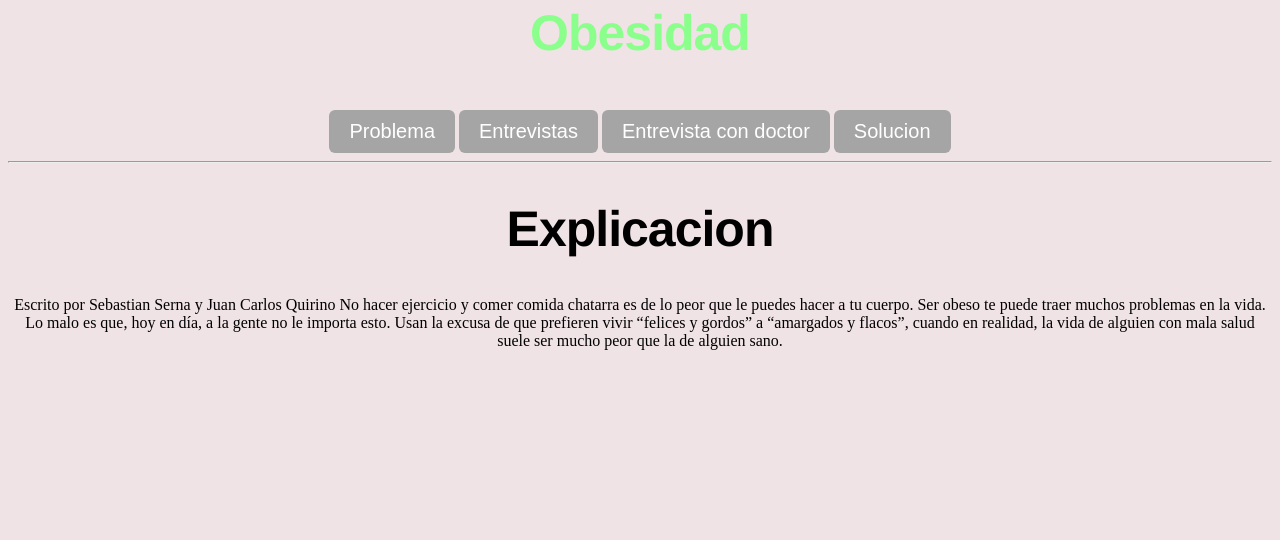
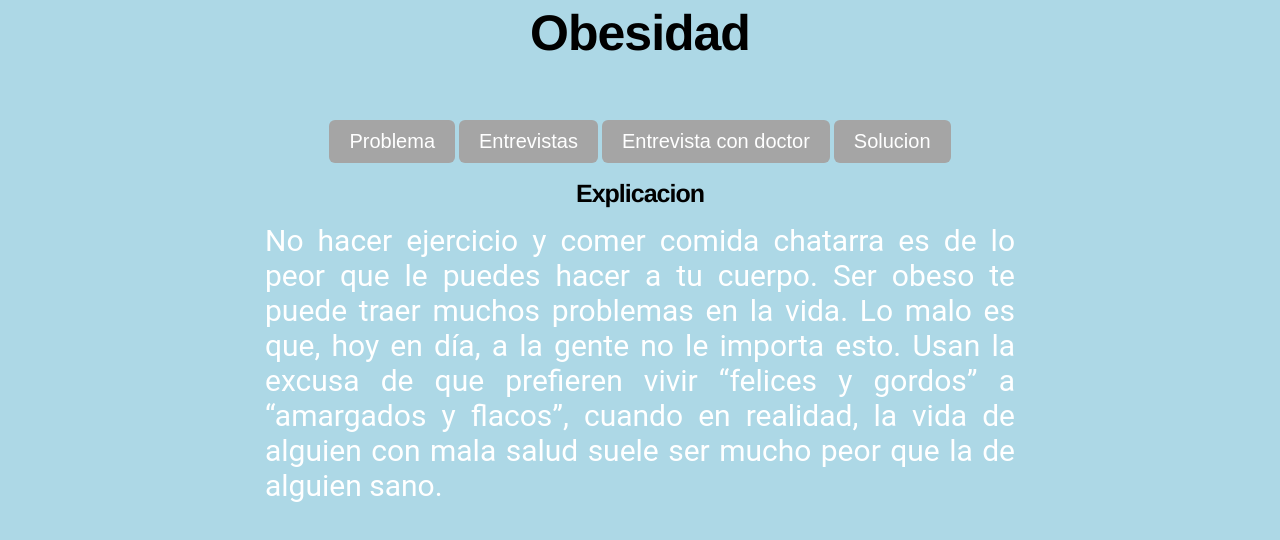
Before and after one commit to sernap97/QuirinoC.github.io, a plain HTML site: page index.html in a window 1280 px wide. Drawn offline with nearby package versions, Linux system fonts and the light colour scheme.

Commit message:
Removed hate

```diff
--- a/index.html
+++ b/index.html
@@ -10,24 +10,34 @@
     <h1 id="headerTitle">Obesidad</h1>
     <div id="container">
       <br>
-      <button id="problema_Button" class="btn">Problema</button>
-      <button id="entrevistas_Button" class="btn">Entrevistas</button>
-      <button id="experto_Button" class="btn">Entrevista con doctor</button>
-      <button id="solucion_Button" class="btn">Solucion</button>
-      <hr/>
+      <div id="buttons">
+        <button id="problema_Button" class="btn">Problema</button>
+        <button id="entrevistas_Button" class="btn">Entrevistas</button>
+        <button id="experto_Button" class="btn">Entrevista con doctor</button>
+        <button id="solucion_Button" class="btn">Solucion</button>
+      </div>
+
       <div id="problema">
        <h2> Explicacion </h2>
-        Escrito por Sebastian Serna y Juan Carlos Quirino
-        No hacer ejercicio y comer comida chatarra es de lo peor que le puedes hacer a tu cuerpo. Ser obeso te puede traer muchos problemas en la vida. Lo malo es que, hoy en día, a la gente no le importa esto. Usan la excusa de que prefieren vivir “felices y gordos” a “amargados y flacos”, cuando en realidad, la vida de alguien con mala salud suele ser mucho peor que la de alguien sano.
+       <center>
+        <div id="problemaTexto">
+
+            <p>
+              No hacer ejercicio y comer comida chatarra es de lo peor que le puedes hacer a tu cuerpo. Ser obeso te puede traer muchos problemas en la vida. Lo malo es que, hoy en día, a la gente no le importa esto. Usan la excusa de que prefieren vivir “felices y gordos” a “amargados y flacos”, cuando en realidad, la vida de alguien con mala salud suele ser mucho peor que la de alguien sano.
+              </p>
+
+          </div>
+         </center>
       </div>
       <div id="entrevistas">
+
         <iframe width="560" height="315" src="https://www.youtube.com/embed/V8Q-ep6fPG8" frameborder="0" allowfullscreen></iframe>
         <iframe width="560" height="315" src="https://www.youtube.com/embed/oPGJxdF6aac" frameborder="0" allowfullscreen></iframe>
       </div>
       <div id="experto">
         <iframe width="560" height="315" src="https://www.youtube.com/embed/I_iRDajGlZc" frameborder="0" allowfullscreen></iframe>
       </div>
-      <div id="solucion">matarlos</div>
+      <div id="solucion">Solucion</div>
     </div>
   </body>
 </html>
--- a/style.css
+++ b/style.css
@@ -1,5 +1,5 @@
 body {
-  background-color: #f0e3e5;
+  background-color: lightblue;
 }
 #content {
   text-align: center;
@@ -30,7 +30,7 @@ body {
   width: auto;
 }
 h1 {
-  color: #8aff8c;
+  color: black;
   font-family: 'Helvetica Neue', sans-serif;
   font-size: 50px;
   font-weight: bold;
@@ -41,17 +41,17 @@ h1 {
 h2 {
   color: black;
   font-family: 'Helvetica Neue', sans-serif;
-  font-size: 50px;
+  font-size: 25px;
   font-weight: bold;
   letter-spacing: -1px;
-  line-height: 1;
-  text-align: center; }
+  line-height: 0;
+  text-align: center;
 }
 p {
   font-family: 'Open Sans', sans-serif;
   font-family: 'Roboto', sans-serif;
   color: #ffffff;
-  font-size: 40px;
+  font-size: 30px;
 }
 #noImage {
   color: red;
@@ -62,3 +62,10 @@ hr {
 #container {
   text-align: center;
 }
+#buttons {
+  padding: 10px;
+}
+#problemaTexto {
+  text-align: justify;
+  width: 750px;
+}
```
